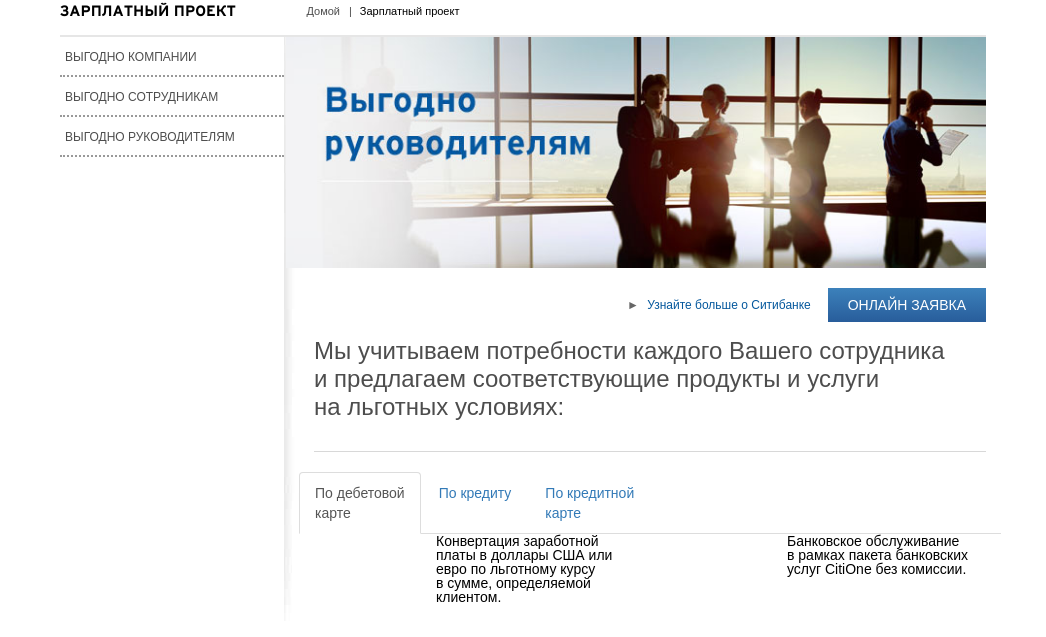
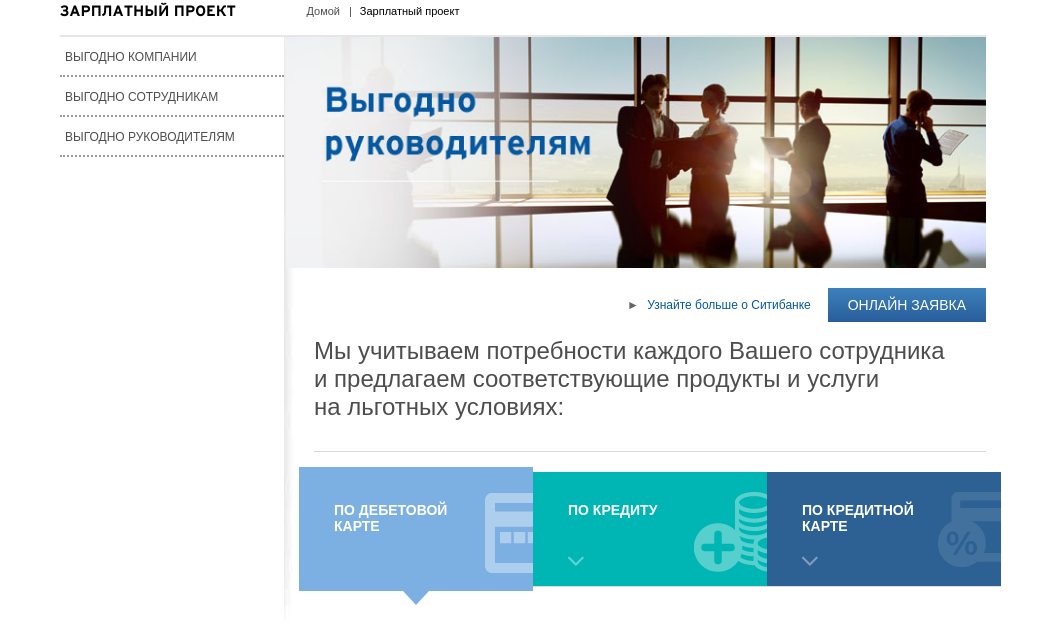
Before and after one commit to TakT/citibank, a website: page src/index4.html in a window 1280 px wide. Shown: the part 155-792 px from the top of the page, without its empty margins (117-1163 px from the left). Drawn offline with nearby package versions, Linux system fonts and the light colour scheme; files that its build step writes are made by us from their sources; files whose address does not match are found by name.

Commit message:
add_page_staff

```diff
--- a/src/assets/less/styles.less
+++ b/src/assets/less/styles.less
@@ -353,7 +353,91 @@ body {
 		}
 	}
 	.staff {
-		.staff-tabs {}
+		.staff-tabs {
+			.nav-tabs {
+				height: 115px;
+				li {
+					padding: 0;
+					height: 100%;
+					position: relative;
+					a {
+						height: 100%;
+						background: none;
+						border: 0;
+					    width: 100%;
+						font-size: 14px;
+						font-family: "Arial";
+						color: rgb(254, 254, 255);
+						font-weight: bold;
+						text-transform: uppercase;
+						line-height: 1.143;
+					    padding: 30px 0 0 35px;
+					    position: relative;
+						img {
+							float: right;
+							position: absolute;
+							top: 20px;
+							right: 0;
+						}
+					}
+					&.active {
+				    	padding: 5px 0;
+					    box-sizing: content-box;
+					    margin-top: -5px;
+					    &:after {
+							content: "";
+							position: absolute;
+							bottom: -14px;
+							left: 50%;
+							margin-left: -13.5px;
+							width: 0;
+							height: 0;
+							border-style: solid;
+							border-width: 14px 13.5px 0 13.5px;
+						}
+					}
+					&:not(.active):before {
+						content: "";
+						background: url('../images/nav-tab-ico.png');
+						width: 16px;
+						height: 10px;
+						position: absolute;
+						bottom: 20px;
+						left: 35px;
+					}
+				}
+				.nav-tab1 {
+					background: #7db0e2;
+					&:after {
+						border-color: #7db0e2 transparent transparent transparent;
+					}
+				}
+				.nav-tab2 {
+					background: #00b6b4;
+					&:after {
+						border-color: #00b6b4 transparent transparent transparent;
+					}
+				}
+				.nav-tab3 {
+					background: #2d6193;
+					&:after {
+						border-color: #2d6193 transparent transparent transparent;
+					}
+				}
+			}
+			.tab-content {
+				display: table;
+				width: 100%;
+				padding-top: 50px;
+				.staff-tab-text {
+					font-size: 13px;
+					font-family: "Arial";
+					color: rgb(51, 51, 51);
+					line-height: 1.308;
+					text-align: left;
+				}
+			}
+		}
 	}
 }
 .head__page {
--- a/src/index4.html
+++ b/src/index4.html
@@ -80,24 +80,29 @@
 							<div class="staff-tabs">
 								<!-- Nav tabs -->
 								<ul class="nav nav-tabs" role="tablist">
-									<li role="presentation" class="active"><a href="#home" aria-controls="home" role="tab" data-toggle="tab">По дебетовой <br>карте</a></li>
-									<li role="presentation"><a href="#profile" aria-controls="profile" role="tab" data-toggle="tab">По кредиту</a></li>
-									<li role="presentation"><a href="#messages" aria-controls="messages" role="tab" data-toggle="tab">По кредитной <br>карте</a></li>
+									<li role="presentation" class="col-xs-4 col-sm-4 nav-tab1 active"><a href="#home" aria-controls="home" role="tab" data-toggle="tab">По дебетовой <br>карте <img src="./assets/images/staff-tab1-ico1.png" alt=""></a></li>
+									<li role="presentation" class="col-xs-4 col-sm-4 nav-tab2"><a href="#profile" aria-controls="profile" role="tab" data-toggle="tab">По кредиту <img src="./assets/images/staff-tab2-ico1.png" alt=""></a></li>
+									<li role="presentation" class="col-xs-4 col-sm-4 nav-tab3"><a href="#messages" aria-controls="messages" role="tab" data-toggle="tab">По кредитной <br>карте <img src="./assets/images/staff-tab3-ico1.png" alt=""></a></li>
 								</ul>
 
 								<!-- Tab panes -->
 								<div class="tab-content">
 									<div role="tabpanel" class="tab-pane active" id="home">
 										<div class="col-xs-6 col-sm-6">
-											<div class="col-xs-12 col-sm-4"><img src="./assets/images/staff-tab1-img1.jpg" alt=""></div>
+											<div class="col-xs-12 col-sm-4"><img src="./assets/images/staff-tab1-img1.png" alt=""></div>
 											<div class="col-xs-12 col-sm-8 staff-tab-text">Конвертация заработной платы в&nbsp;доллары США или евро по&nbsp;льготному курсу в&nbsp;сумме, определяемой клиентом.</div>
 										</div>
 										<div class="col-xs-6 col-sm-6">
-											<div class="col-xs-12 col-sm-4"><img src="./assets/images/staff-tab1-img2.jpg" alt=""></div>
-											<div class="col-xs-12 col-sm-8 staff-tab-text">Банковское обслуживание в&nbsp;рамках пакета банковских услуг CitiOne без&nbsp;комиссии.</div>
+											<div class="col-xs-12 col-sm-2"><img src="./assets/images/staff-tab1-img2.png" alt=""></div>
+											<div class="col-xs-12 col-sm-10 staff-tab-text">Банковское обслуживание в&nbsp;рамках пакета банковских услуг CitiOne без&nbsp;комиссии.</div>
 										</div>
 									</div>
-									<div role="tabpanel" class="tab-pane" id="profile">(.col-xs-6.col-sm-6>(.col-xs-12.col-sm-4>img)>.col-xs-12.col-sm-8.staff-tab-text)*2</div>
+									<div role="tabpanel" class="text-center tab-pane" id="profile">
+										<div class="col-xs-12 col-sm-6" style="text-align: center; float: none; display: inline-block;">
+											<div class="col-xs-12 col-sm-3"><img src="./assets/images/staff-tab2-img1.png" alt=""></div>
+											<div class="col-xs-12 col-sm-8 staff-tab-text">Сниженные процентные ставки. Сумма кредита&nbsp;&mdash; до&nbsp;1&nbsp;500&nbsp;000&nbsp;рублей.</div>
+										</div>
+									</div>
 									<div role="tabpanel" class="tab-pane" id="messages">...</div>
 								</div>
 							</div>
@@ -122,6 +127,7 @@
 
 
 		<script type="text/javascript" src="https://ajax.googleapis.com/ajax/libs/jquery/1.9.1/jquery.min.js"></script>
+		<script type="text/javascript" src="./assets/js/bootstrap.tabs.min.js"></script>
 		<script type="text/javascript" src="./assets/js/template.js"></script>
 	</body>
 </html>
```
Also changed, not shown: src/assets/css/styles.css, src/assets/images/nav-tab-ico.png (added), src/assets/images/staff-tab1-ico1.png (added), src/assets/images/staff-tab1-img1.png (added), src/assets/images/staff-tab1-img2.png (added), src/assets/images/staff-tab2-ico1.png (added), src/assets/images/staff-tab2-img1.png (added), src/assets/images/staff-tab3-ico1.png (added).
